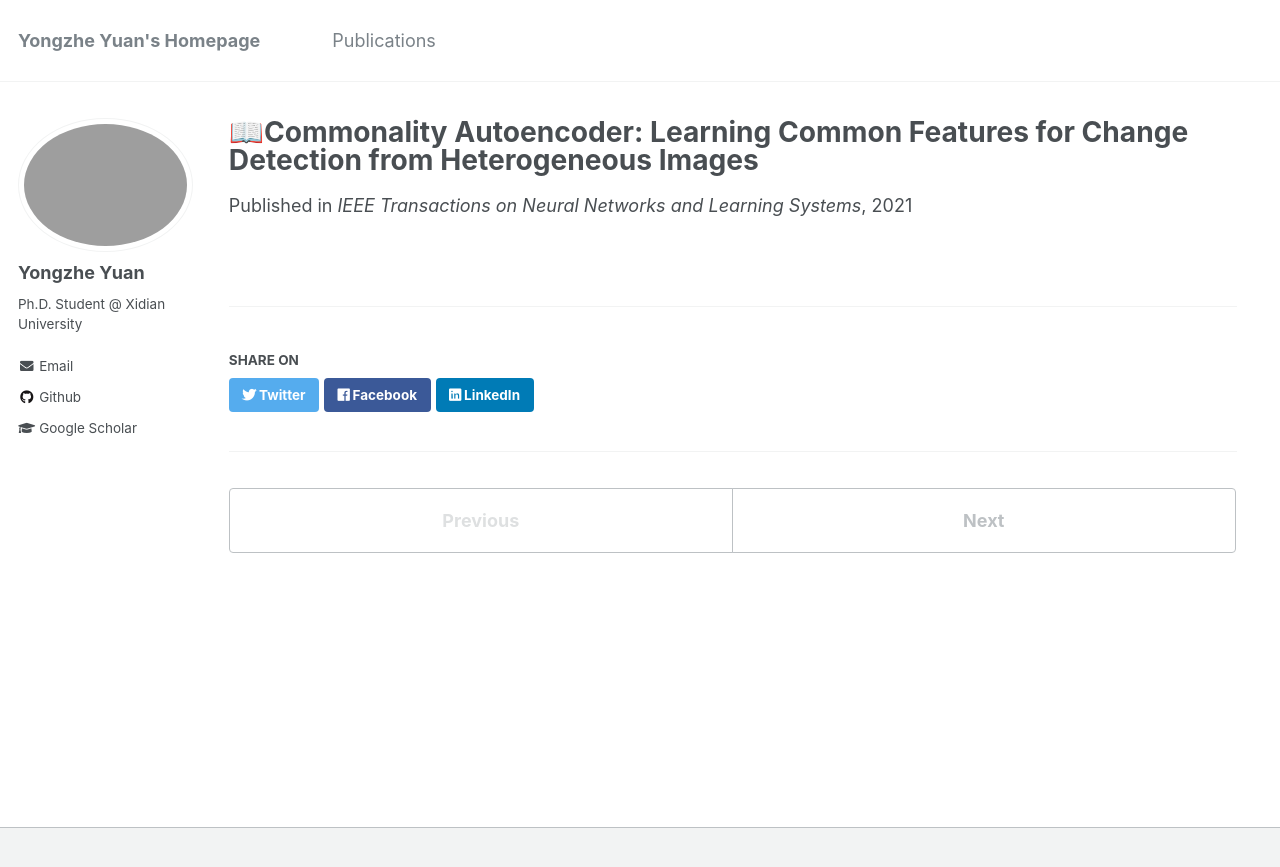
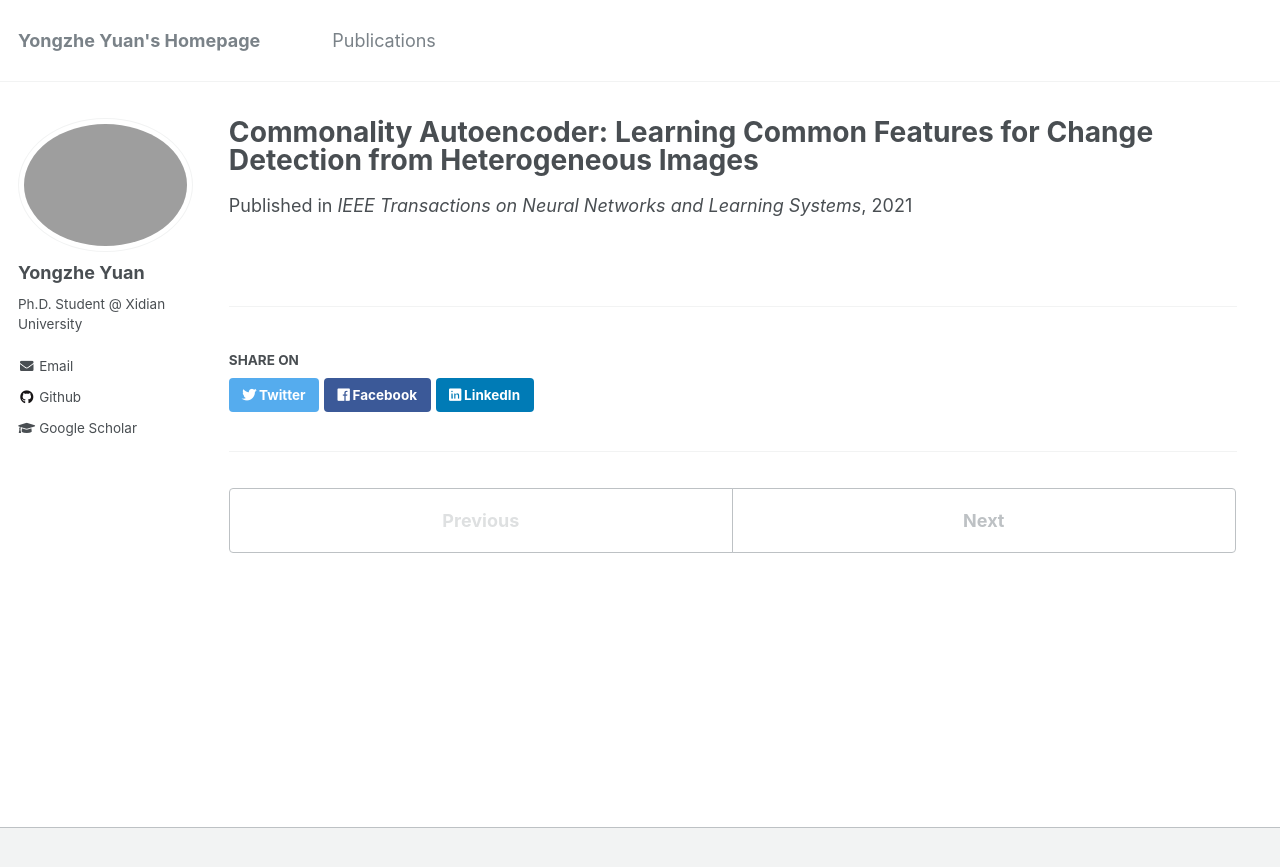
Before and after one commit to YYZMARS/YYZMARS.github.io, a Jekyll site: the page built from _publications/paper1.md, in a window 1280 px wide. Shown: the top 867 px of the page. Built offline with Jekyll 4.4.1, drawn with Linux system fonts in a browser that asks for light colours.

```diff
--- a/_publications/paper1.md
+++ b/_publications/paper1.md
@@ -1,5 +1,5 @@
 ---
-title: "📖Commonality Autoencoder: Learning Common Features for Change Detection from Heterogeneous Images"
+title: "Commonality Autoencoder: Learning Common Features for Change Detection from Heterogeneous Images"
 teaser: paper1.png
 date: 2021-02-18
 dd: February 18, 2021
```
